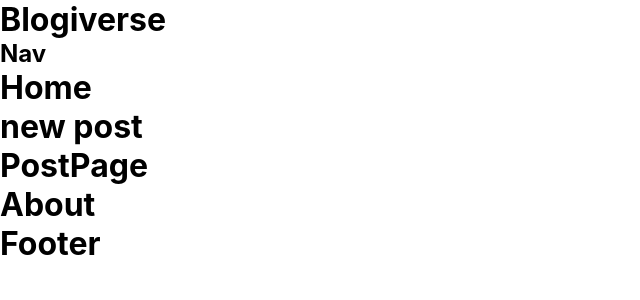
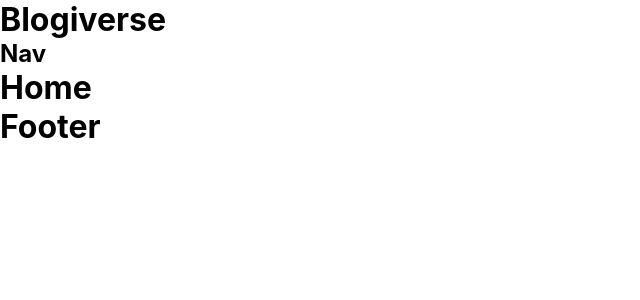
Before and after one commit to 0xprasanth/blogiverse, a React (Create React App) app: page / in a window 1280 px wide. Shown: the top 300 px of the page, without its empty margins (0-640 px from the left). Built offline with nearby package versions, Linux system fonts and the light colour scheme; the HTML template or start-up script is replaced by a standard one.

Commit message:
feat(core)!!: routes are stable now
BREAKING CHANGE: The use of Routes and Route are identify and with help element props instead of component

```diff
--- a/src/App.js
+++ b/src/App.js
@@ -1,4 +1,3 @@
-
 import { useState, useEffect } from "react";
 import About from "./components/About";
 import Footer from "./components/Footer";
@@ -8,20 +7,23 @@
 import NewPost from "./components/NewPost";
 import NotFound from "./components/NotFound";
 import PostPage from "./components/PostPage";
-
-
+// router-dom import
+import { Routes, Route, Link } from "react-router-dom";
 
 function App() {
   return (
     <div className="App">
       <Header />
       <Nav />
-      <Home />
-      <NewPost />
-      <PostPage />
-      <About />
-      <Footer  />
-
+      <Routes>
+        <Route exact path="/" element={<Home />}/>
+        <Route path="/post" element={<NewPost />}/>
+        <Route path="/post/:id" element={<PostPage />}/>
+        <Route path="/about" element={<About />}/>
+        {/* not found */}
+        <Route path="*" element={<NotFound />} />
+      </Routes>
+      <Footer />
     </div>
   );
 }
```
